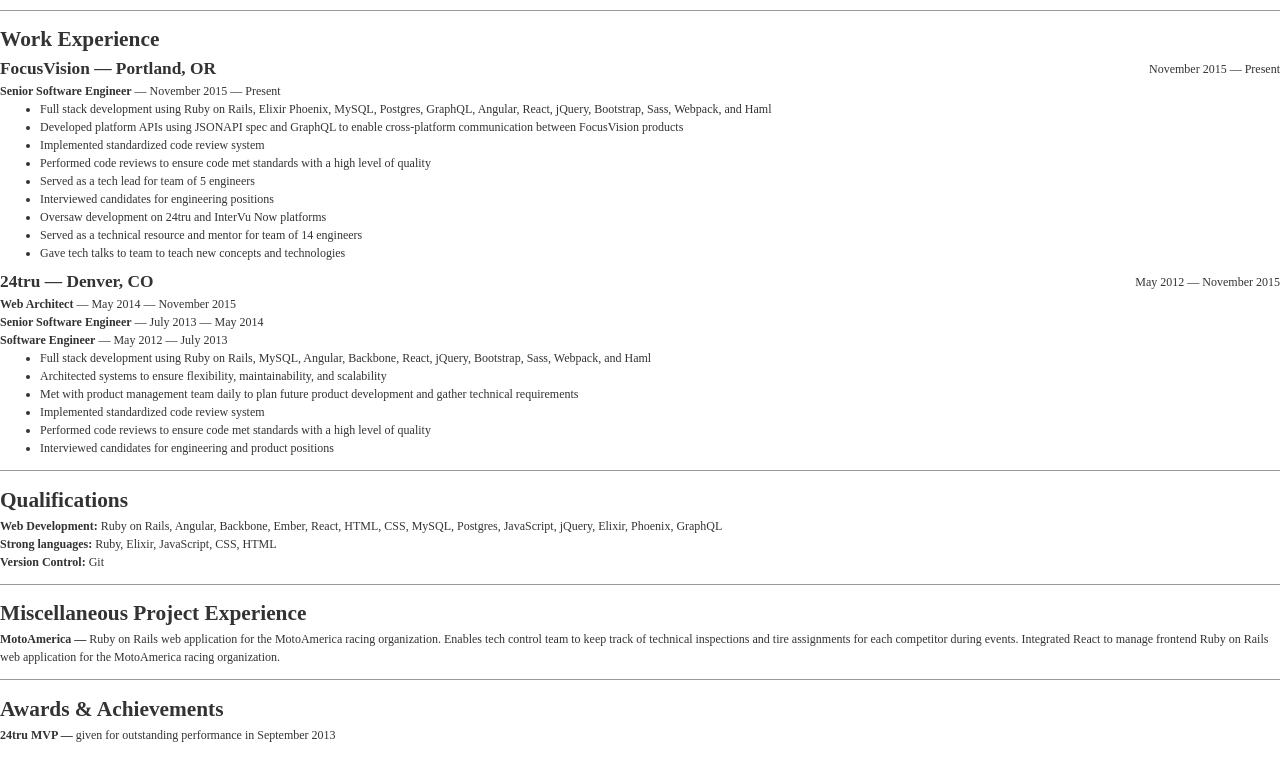
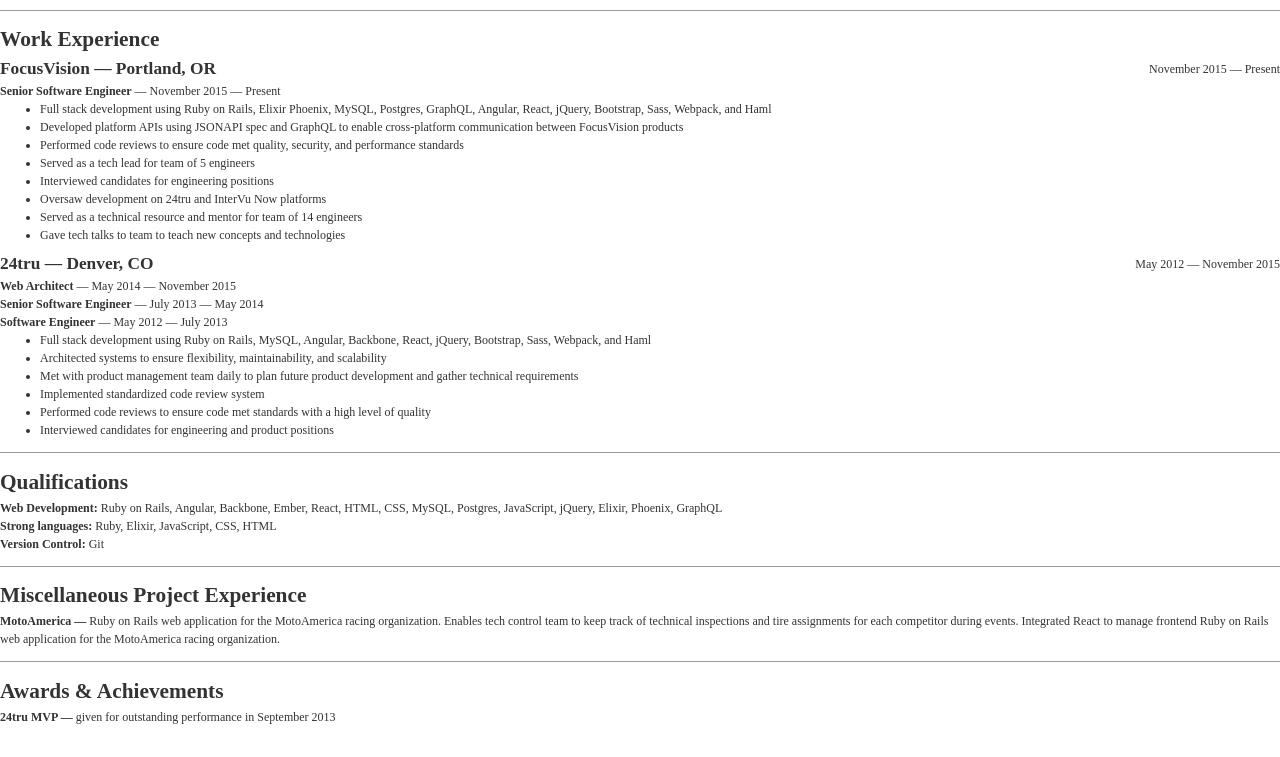
Before and after one commit to jerelmiller/resume, a plain HTML site: page index.html in a window 1280 px wide. Shown: the part 155-912 px from the top of the page. Drawn offline with Linux system fonts and the light colour scheme.

Commit message:
Condense code review section

```diff
--- a/index.html
+++ b/index.html
@@ -55,8 +55,7 @@
       <ul>
         <li>Full stack development using Ruby on Rails, Elixir Phoenix, MySQL, Postgres, GraphQL, Angular, React, jQuery, Bootstrap, Sass, Webpack, and Haml</li>
         <li>Developed platform APIs using JSONAPI spec and GraphQL to enable cross-platform communication between FocusVision products</li>
-        <li>Implemented standardized code review system</li>
-        <li>Performed code reviews to ensure code met standards with a high level of quality</li>
+        <li>Performed code reviews to ensure code met quality, security, and performance standards</li>
         <li>Served as a tech lead for team of 5 engineers</li>
         <li>Interviewed candidates for engineering positions</li>
         <li>Oversaw development on 24tru and InterVu Now platforms</li>
```
